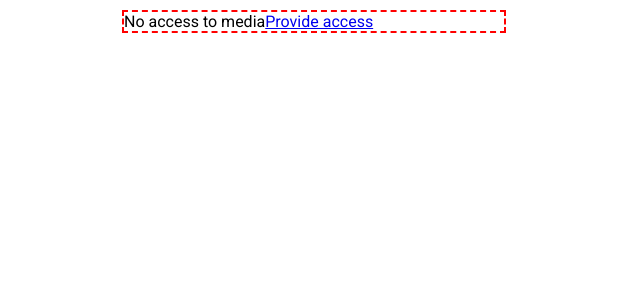
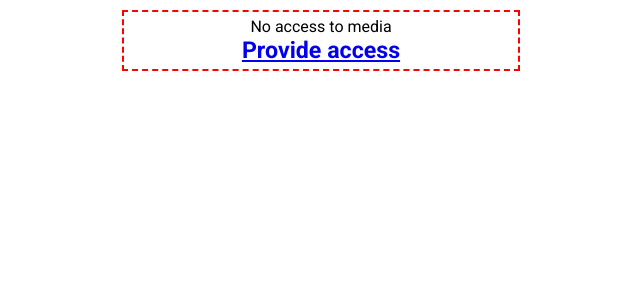
Before and after one commit to KacperAdamczyk/Chrome-speach-extension, a React (Create React App) app in the folder popup/: page / in a window 1280 px wide. Shown: the top 300 px of the page, without its empty margins (326-966 px from the left). Built offline with nearby package versions, Linux system fonts and the light colour scheme; no server answers.

Commit message:
Added better styling for popup and some new functionalities

```diff
--- a/popup/src/components/AccessProvider/AccessProvider.css
+++ b/popup/src/components/AccessProvider/AccessProvider.css
@@ -1,3 +1,14 @@
 .no-access {
+    display: flex;
+    align-items: center;
+    flex-direction: column;
+    width: 100%;
+    height: 100%;
     border: 2px dashed red;
+    padding: 5px;
 }
+
+.no-access span, .no-access a {
+    font-size: 1.45rem;
+    font-weight: bold;
+}
```
